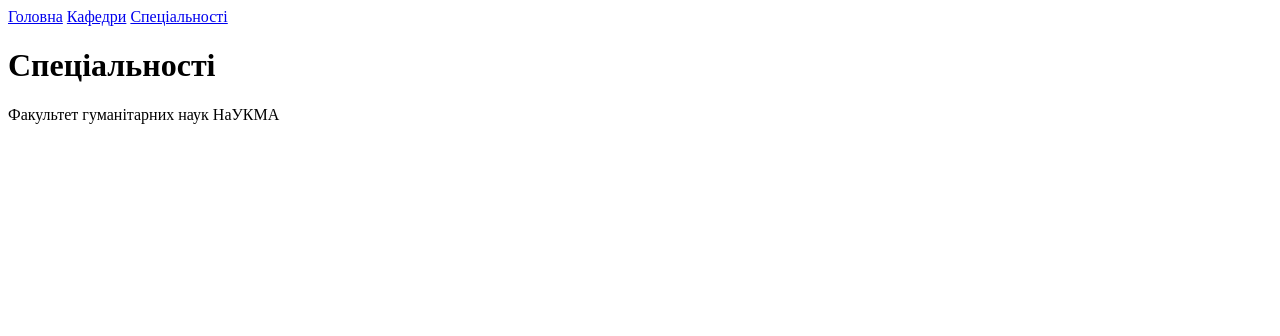
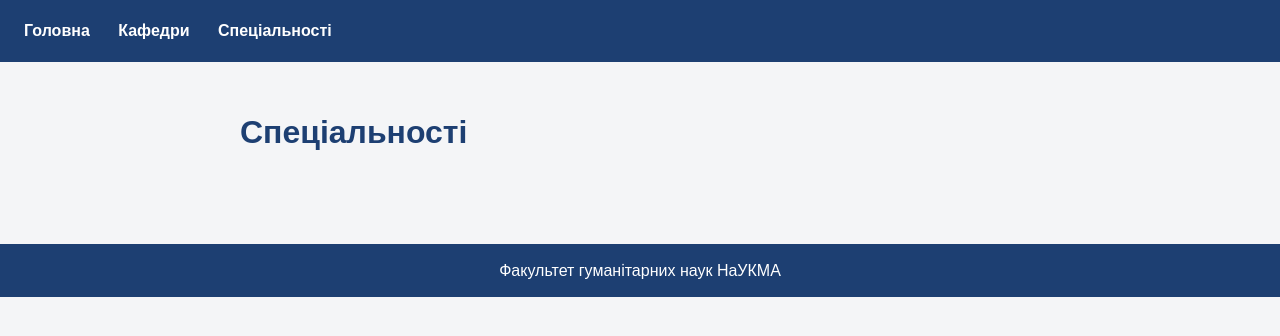
Before and after one commit to d-mirosh07/fgn_site, a Django app: page /programs/ in a window 1280 px wide. Shown: the top 336 px of the page. Run offline with Django 5.2, Linux system fonts and the light colour scheme; data that the repository does not hold is empty.

Commit message:
Add CSS styles

```diff
--- /dev/null
+++ b/faculty/static/faculty/style.css
@@ -0,0 +1,54 @@
+body {
+    margin: 0;
+    font-family: Arial, sans-serif;
+    background: #f4f5f7;
+    color: #1f2933;
+    line-height: 1.6;
+}
+
+header {
+    background: #1d3f72;
+    padding: 18px 24px;
+}
+header a {
+    color: white;
+    margin-right: 24px;
+    text-decoration: none;
+    font-weight: bold;
+}
+header a:hover {
+    color: #e0b252;
+}
+main {
+    max-width: 800px;
+    margin: 0 auto;
+    padding: 24px 16px;
+}
+
+h1 {
+    color: #1d3f72;
+}
+
+h2 {
+    color: #1d3f72;
+}
+
+a {
+    color: #1d3f72;
+}
+.card {
+    background: white;
+    padding: 12px 24px;
+    margin-bottom: 16px;
+    border-radius: 8px;
+    border-left: 5px solid #e0b252;
+    box-shadow: 0 1px 3px rgba(0, 0, 0, 0.1);
+}
+
+footer {
+    background: #1d3f72;
+    color: white;
+    text-align: center;
+    padding: 14px;
+    margin-top: 40px;
+}
--- a/faculty/templates/faculty/base.html
+++ b/faculty/templates/faculty/base.html
@@ -1,8 +1,10 @@
+{% load static %}
 <!DOCTYPE html>
 <html lang="uk">
 <head>
     <meta charset="UTF-8">
     <title>ФГН НаУКМА</title>
+    <link rel="stylesheet" href="{% static 'faculty/style.css' %}">
 </head>
 <body>
 <header>
--- a/faculty/templates/faculty/programs.html
+++ b/faculty/templates/faculty/programs.html
@@ -4,8 +4,10 @@
 <h1>Спеціальності</h1>
 
 {% for program in programs %}
+    <div class="card">
         <h2>{{ program.code }} <a href="{% url 'program' program.id %}">{{ program.name }}</a></h2>
-    <p>{{ program.description|truncatewords:50 }}</p>
-    <p>Координатор набору: {{ program.coordinator_name }}, {{ program.coordinator_contact }}</p>
+        <p>{{ program.description|truncatewords:50 }}</p>
+        <p>Координатор набору: {{ program.coordinator_name }}, {{ program.coordinator_contact }}</p>
+     </div>
 {% endfor %}
 {% endblock %}
```
Also changed, not shown: faculty/templates/faculty/departments.html (+5 -3 lines).
